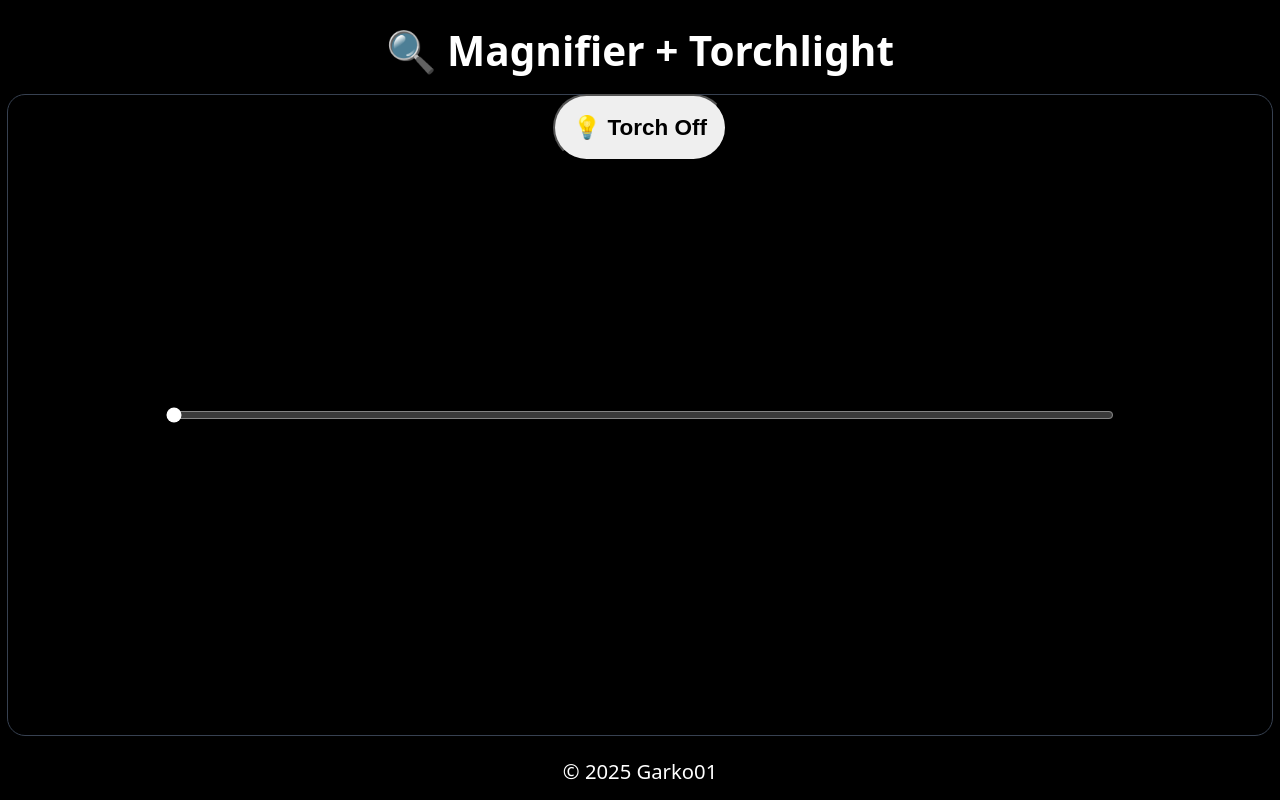
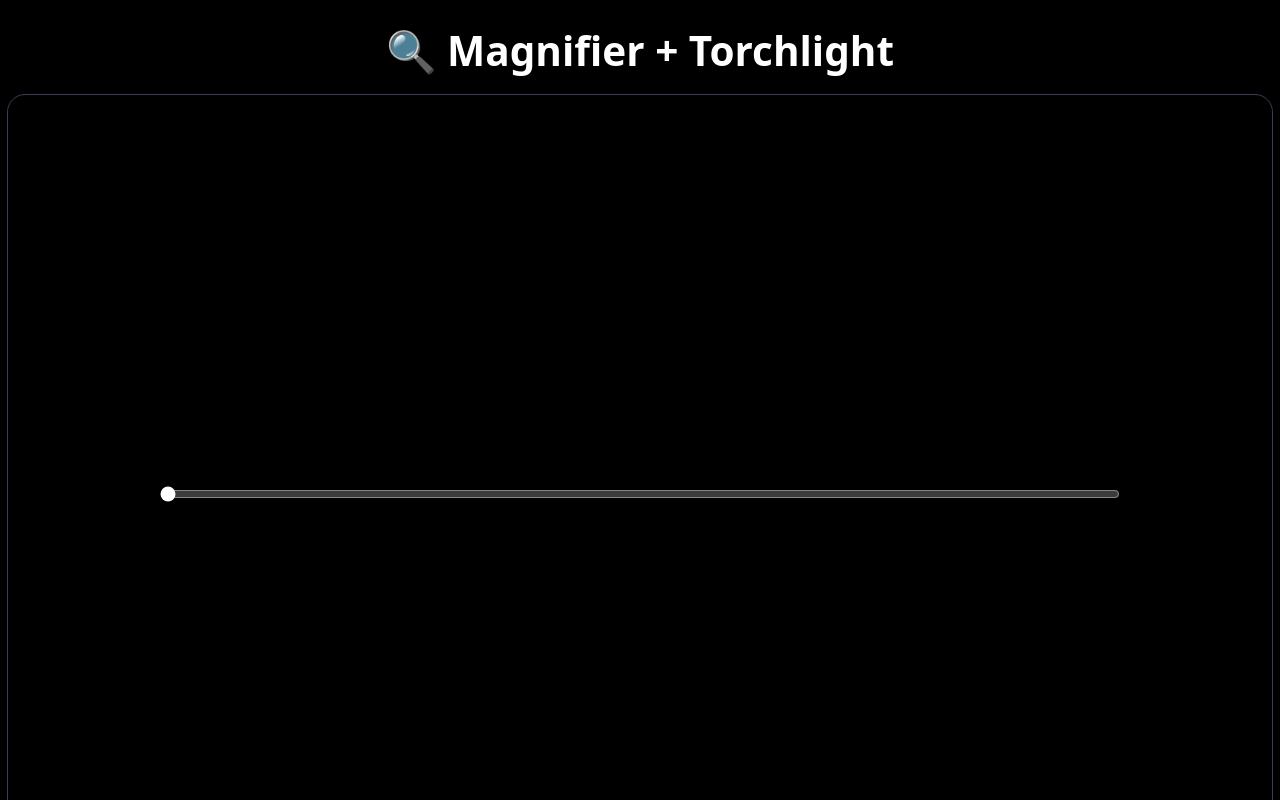
Before and after one commit to Garko01/magnifier-pwa, a Next.js app: page / in a window 1280 px wide. Shown: the top 800 px of the page. Built offline with nearby package versions, Linux system fonts and the light colour scheme; no server answers.

Commit message:
Update design of torch button and slider.

```diff
--- a/src/components/MagnifierView.tsx
+++ b/src/components/MagnifierView.tsx
@@ -1,4 +1,5 @@
 import { useEffect, useRef, useState } from "react";
+import TorchButton from "./TorchButton"; // ✅ make sure this path is correct
 
 /**
  * MagnifierView Component
@@ -59,7 +60,7 @@ export default function MagnifierView() {
   };
 
   return (
-    <div className="relative flex flex-col items-center justify-center mt-4 w-full">
+    <div className="relative flex flex-col items-center justify-center w-full h-screen bg-black">
       {error ? (
         <p className="text-red-400 text-xl">{error}</p>
       ) : (
@@ -67,7 +68,7 @@ export default function MagnifierView() {
           ref={videoRef}
           autoPlay
           playsInline
-          className={`rounded-lg w-full h-[80vh] object-cover border border-gray-700 transition-transform duration-150 ease-in-out`}
+          className={`rounded-lg w-full h-full object-cover border border-gray-700 transition-transform duration-150 ease-in-out`}
           style={
             !supportsHardwareZoom
               ? { transform: `scale(${zoom})` } // fallback zoom
@@ -76,6 +77,9 @@ export default function MagnifierView() {
         />
       )}
 
+      {/* ✅ Fixed Bottom Controls */}
+      <div className="fixed bottom-0 left-0 w-full flex flex-col items-center justify-center gap-4 pb-4 sm:pb-6 md:pb-8 landscape:flex-row landscape:gap-6 landscape:justify-center">
+        <TorchButton />
         <input
           type="range"
           min="1"
@@ -83,8 +87,9 @@ export default function MagnifierView() {
           step="0.1"
           value={zoom}
           onChange={handleZoom}
-        className="absolute bottom-10 w-3/4 accent-white"
+          className="w-3/4 sm:w-1/2 accent-white"
         />
+      </div>
     </div>
   );
 }
--- a/src/components/TorchButton.tsx
+++ b/src/components/TorchButton.tsx
@@ -1,51 +1,71 @@
-import { useState } from "react";
+import { useEffect, useState } from "react";
 
-/**
- * TorchButton Component
- * Toggles the phone flashlight (if supported by the browser).
- */
 export default function TorchButton() {
-  const [isOn, setIsOn] = useState(false);
   const [track, setTrack] = useState<MediaStreamTrack | null>(null);
+  const [torchOn, setTorchOn] = useState(false);
+  const [supported, setSupported] = useState(false);
 
-  const toggleTorch = async () => {
+  useEffect(() => {
+    async function setupTorch() {
       try {
-      // Case 1: we already have a camera track
-      if (track) {
-        await track.applyConstraints({ advanced: [{ torch: !isOn } as any] });
-        setIsOn(!isOn);
-        return;
-      }
-
-      // Case 2: first-time toggle → ask for camera
         const stream = await navigator.mediaDevices.getUserMedia({
           video: { facingMode: "environment" },
         });
 
-      const newTrack = stream.getVideoTracks()[0];
-      const capabilities = newTrack.getCapabilities();
+        const videoTrack = stream.getVideoTracks()[0];
+        const capabilities = videoTrack.getCapabilities();
 
         if ("torch" in capabilities) {
-        await newTrack.applyConstraints({ advanced: [{ torch: true } as any] });
-        setIsOn(true);
-        setTrack(newTrack);
+          setSupported(true);
+          setTrack(videoTrack);
         } else {
-        alert("Torch is not supported on this device or browser.");
+          setSupported(false);
         }
       } catch (err) {
-      console.error("Torch error:", err);
-      alert("Unable to access camera or torch.");
+        console.error("Torch not supported:", err);
+      }
+    }
+
+    setupTorch();
+  }, []);
+
+  const toggleTorch = async () => {
+    if (track) {
+      try {
+        await track.applyConstraints({
+          advanced: [{ torch: !torchOn }] as any,
+        });
+        setTorchOn(!torchOn);
+      } catch (err) {
+        console.error("Failed to toggle torch:", err);
+      }
     }
   };
+
+  if (!supported) return null;
 
   return (
     <button
       onClick={toggleTorch}
-      className={`fixed bottom-5 right-5 rounded-full p-5 shadow-lg transition-colors ${
-        isOn ? "bg-yellow-400 text-black" : "bg-white text-black"
+      className={`p-4 rounded-full transition-transform duration-200 bg-neutral-900 border border-gray-600 text-white shadow-md hover:scale-105 ${
+        torchOn ? "text-yellow-400" : "text-gray-300"
       }`}
+      aria-label="Toggle Torch"
     >
-      {isOn ? "💡 Torch On" : "💡 Torch Off"}
+      <svg
+        xmlns="http://www.w3.org/2000/svg"
+        fill="none"
+        viewBox="0 0 24 24"
+        strokeWidth={1.8}
+        stroke="currentColor"
+        className="w-8 h-8"
+      >
+        <path
+          strokeLinecap="round"
+          strokeLinejoin="round"
+          d="M12 18v-5.25m0 0a6.01 6.01 0 0 0 1.5-.189m-1.5.189a6.01 6.01 0 0 1-1.5-.189m3.75 7.478a12.06 12.06 0 0 1-4.5 0m3.75 2.383a14.406 14.406 0 0 1-3 0M14.25 18v-.192c0-.983.658-1.823 1.508-2.316a7.5 7.5 0 1 0-7.517 0c.85.493 1.509 1.333 1.509 2.316V18"
+        />
+      </svg>
     </button>
   );
 }
--- a/src/styles/globals.css
+++ b/src/styles/globals.css
@@ -52,3 +52,9 @@ video {
     font-size: 1.5rem;
   }
 }
+
+@media (orientation: landscape) {
+  button[aria-label="Toggle Torch"] svg {
+    transform: rotate(90deg);
+  }
+}
```
Lines whose indentation alone changed are shown as unchanged.
